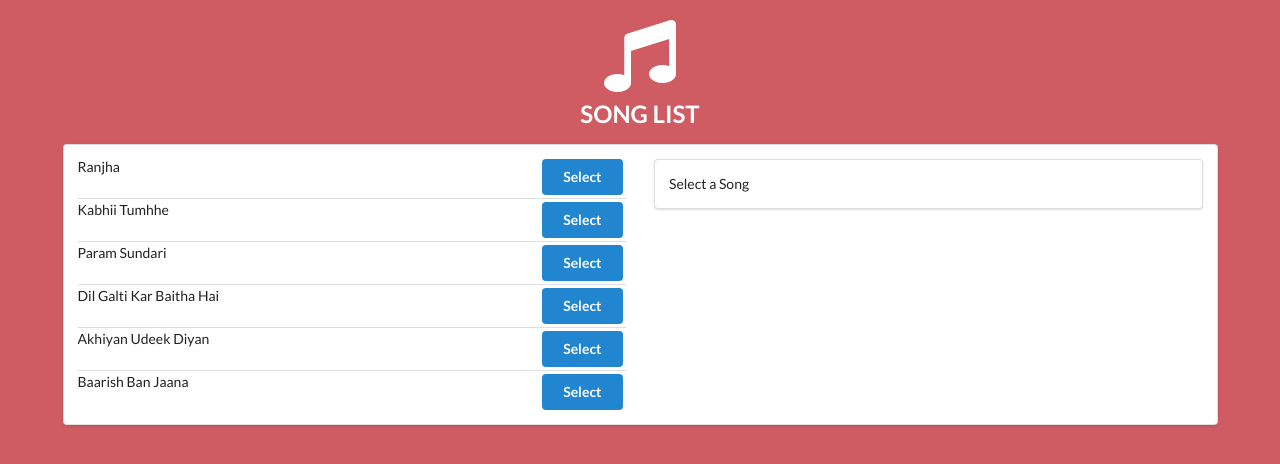
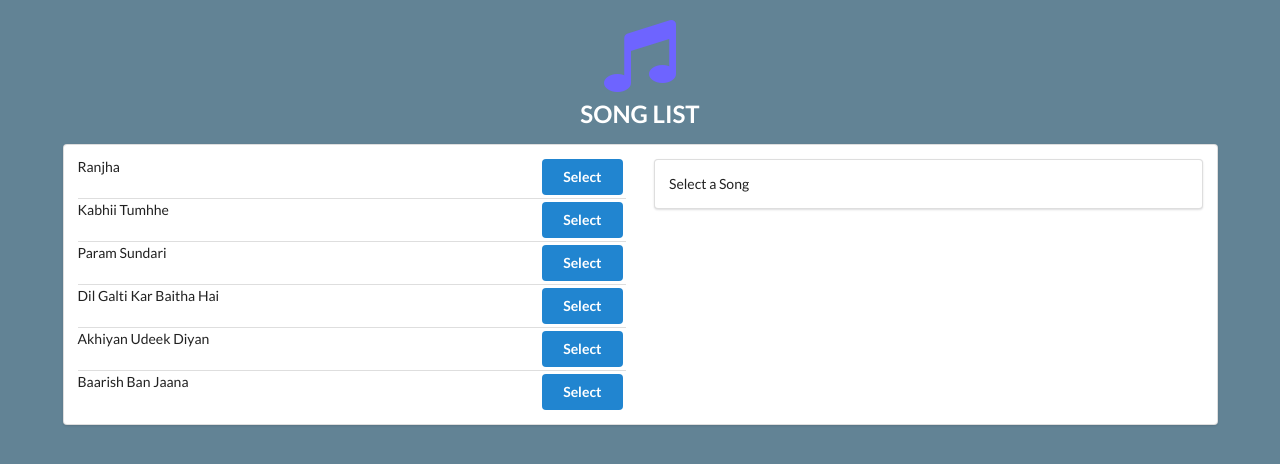
Before and after one commit to prajapatilalit/songs-list, a React (Create React App) app in the folder songs-collection/: page / in a window 1280 px wide. Shown: the top 464 px of the page. Built offline with nearby package versions, Linux system fonts and the light colour scheme.

Commit message:
update song detail component

```diff
--- a/songs-collection/src/index.css
+++ b/songs-collection/src/index.css
@@ -5,12 +5,12 @@
 }
 .list_container {
   padding: 20px;
-  background-color: #ce5c62;
+  background-color: #628395;
   height: 100vh;
 }
 
 .h-icon {
-  color: rgb(255, 255, 255);
+  color: rgb(110, 100, 255);
 }
 .span_text {
   color: #fff;
```
